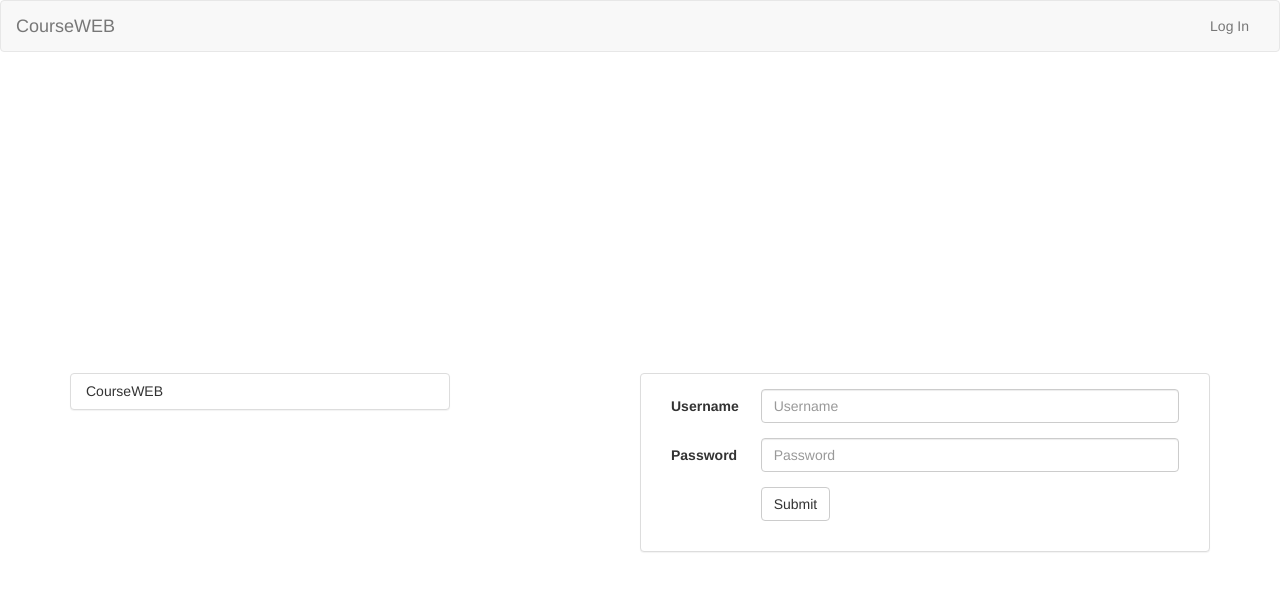
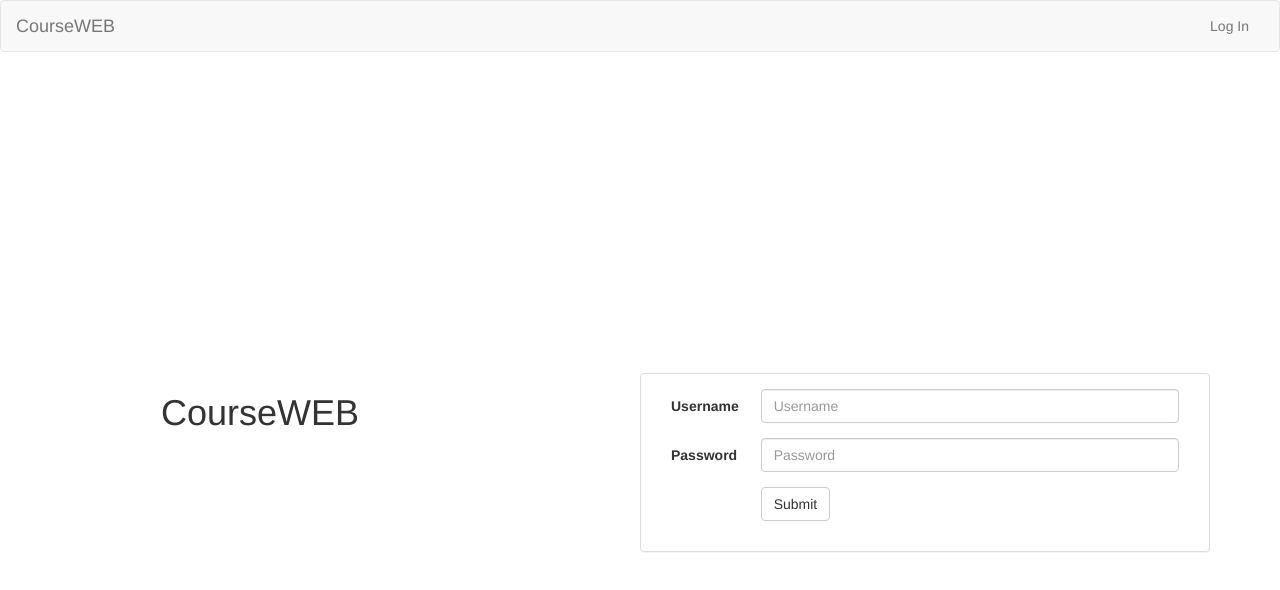
Before and after one commit to adamsmith2012/registration-app-frontend, a website: page public/index.html in a window 1280 px wide. Drawn offline with nearby package versions, Linux system fonts and the light colour scheme; some packages are replaced by stand-ins of ours.

```diff
--- a/public/partials/login.htm
+++ b/public/partials/login.htm
@@ -1,7 +1,7 @@
 <div class="vertical-center" ng-controller="loginController as ctrl">
   <div class="container">
-    <div class="col-md-4 panel panel-default">
-      <h5>CourseWEB</h5>
+    <div class="col-md-4 text-center">
+      <h1>CourseWEB</h1>
     </div>
     <div class="col-md-offset-2 col-md-6 panel panel-default">
       <div class="panel-body">
```
Also changed, not shown: public/partials/course.htm (+6 -0 lines), public/partials/courses.htm (+1 -0 lines).
